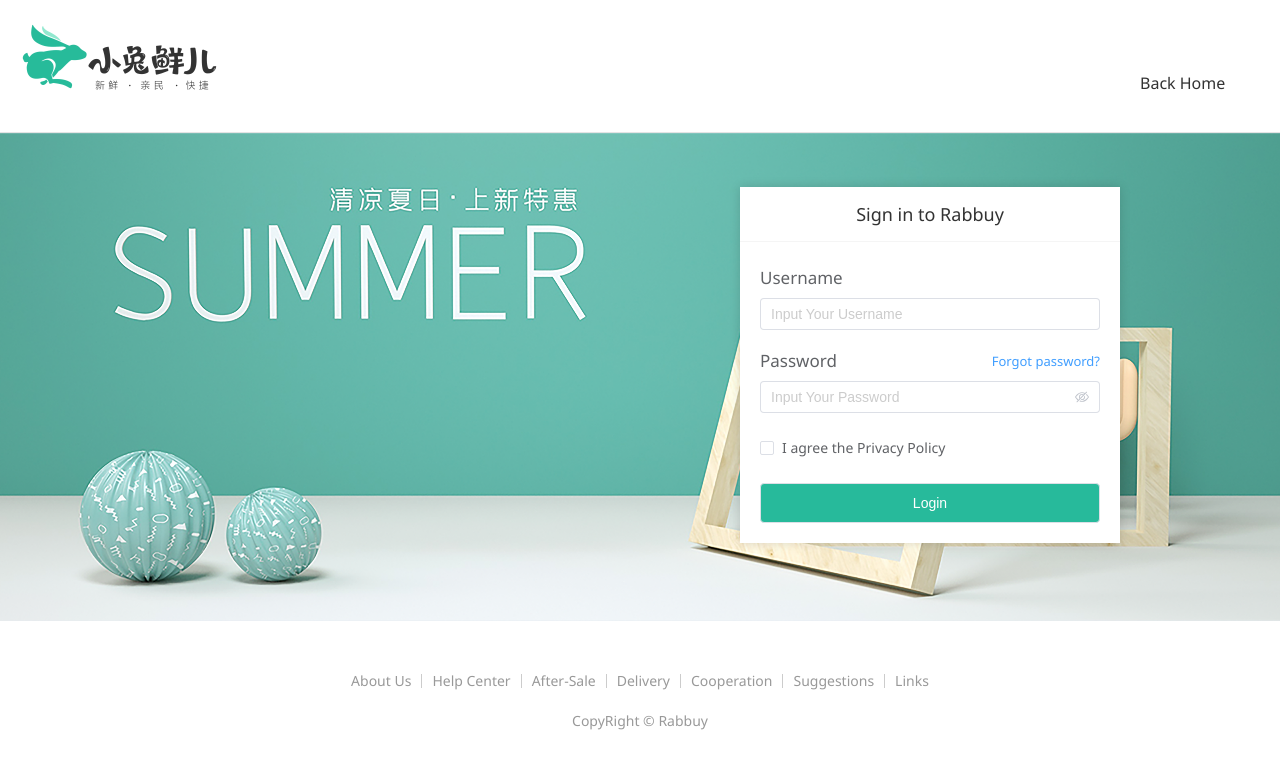
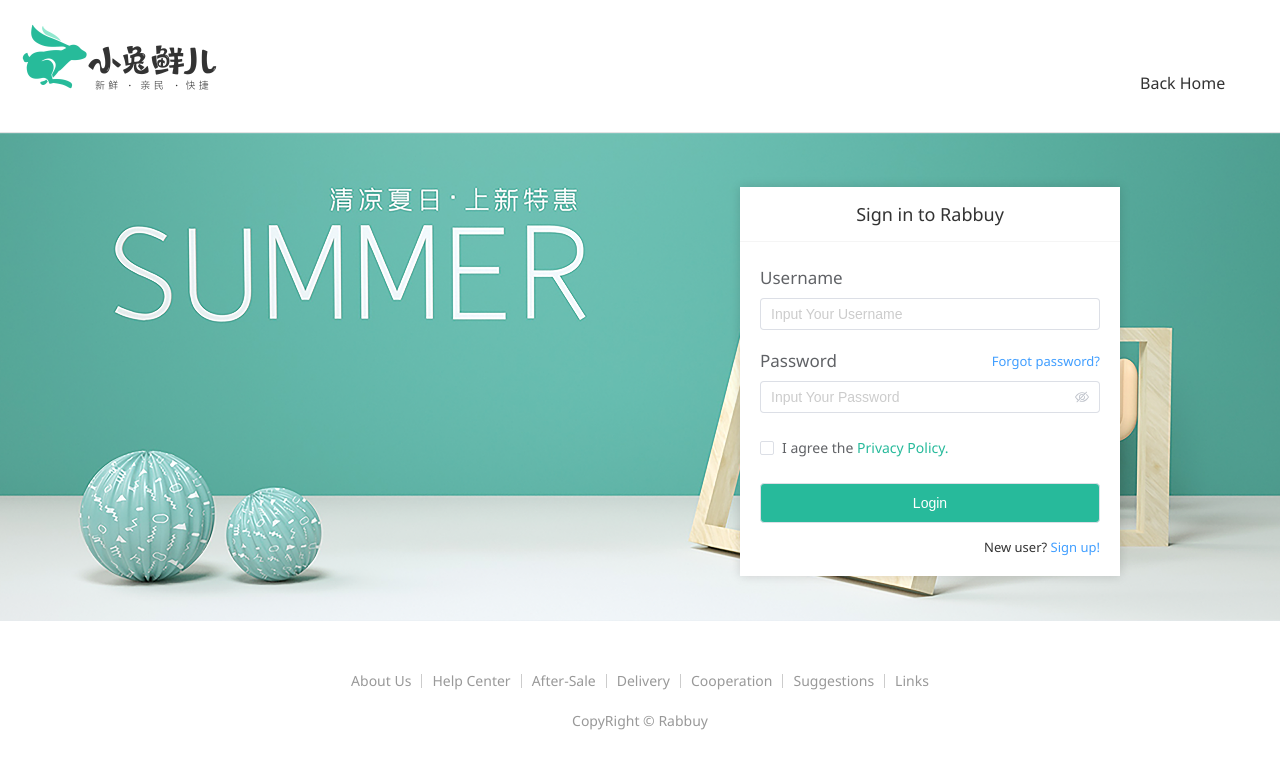
Before and after one commit to mpuproject/Online-Shopping-Platform, a Vue app: page /login in a window 1280 px wide. Shown: the top 768 px of the page. Built offline with nearby package versions, Linux system fonts and the light colour scheme; a small style sheet from the web is missing.

Commit message:
Modify: CSS style in Login page.

```diff
--- a/src/views/Layout/components/LayoutFooter.vue
+++ b/src/views/Layout/components/LayoutFooter.vue
@@ -1,3 +1,7 @@
+<script setup>
+
+</script>
+
 <template>
     <footer class="app_footer">
 
--- a/src/views/User/Login.vue
+++ b/src/views/User/Login.vue
@@ -57,6 +57,10 @@ const doLogin = () => {
     }
   })
 }
+
+const doRegister = () => {
+  router.push({ path: '/register' })
+}
 </script>
 
 <template>
@@ -105,10 +109,15 @@ const doLogin = () => {
               </el-form-item>
               <el-form-item>
                 <el-checkbox  size="large" v-model="form.agree">
-                  I agree the Privacy Policy
+                  I agree the <a class="privacy">Privacy Policy.</a>
                 </el-checkbox>
               </el-form-item>
-              <el-button size="large" class="subBtn" @click="doLogin">Login</el-button>
+              <div class="login-action">
+                <el-button size="large" class="subBtn" @click="doLogin">Login</el-button>
+                <span class="register">New user?
+                    <a href="javascript:;" @click="doRegister">Sign up!</a>
+                </span>
+              </div>
             </el-form>
           </div>
         </div>
@@ -275,6 +284,38 @@ const doLogin = () => {
   }
 }
 
+.login-action {
+  display: flex;
+  flex-direction: column;
+  align-items: flex-end;
+}
+
+.register {
+  margin-top: 15px;
+  font-size: 13px;
+
+  a {
+    color: #409eff;
+    text-decoration: none;
+
+    &:hover {
+      text-decoration: underline;
+    }
+  }
+}
+
+:deep(.el-checkbox) {
+  .el-checkbox__label {
+    color: inherit;
+  }
+
+  &.is-checked {
+    .el-checkbox__label {
+      color: inherit;
+    }
+  }
+}
+
 .account-box {
   .toggle {
     padding: 15px 40px;
@@ -291,6 +332,15 @@ const doLogin = () => {
 
   .form {
     padding: 0 20px 20px 20px;
+
+    a.privacy {
+      color: $xtxColor;
+      text-decoration: none;
+
+      &:hover {
+        text-decoration: underline;
+      }
+    }
 
     &-item {
       margin-bottom: 28px;
--- /dev/null
+++ b/src/views/User/Register.vue
@@ -0,0 +1,9 @@
+<script setup>
+
+</script>
+
+<template>
+    <div><p>我是Register</p></div>
+</template>
+
+<style></style>
```
Also changed, not shown: src/router/index.js (+10 -3 lines).
